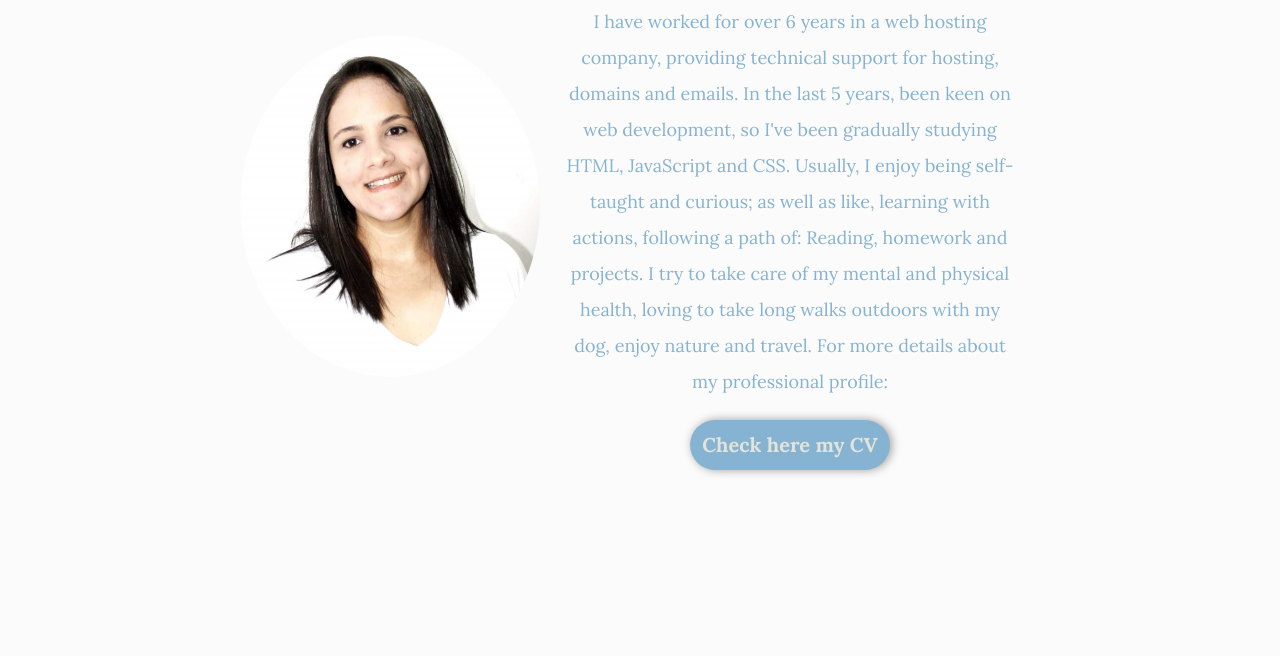
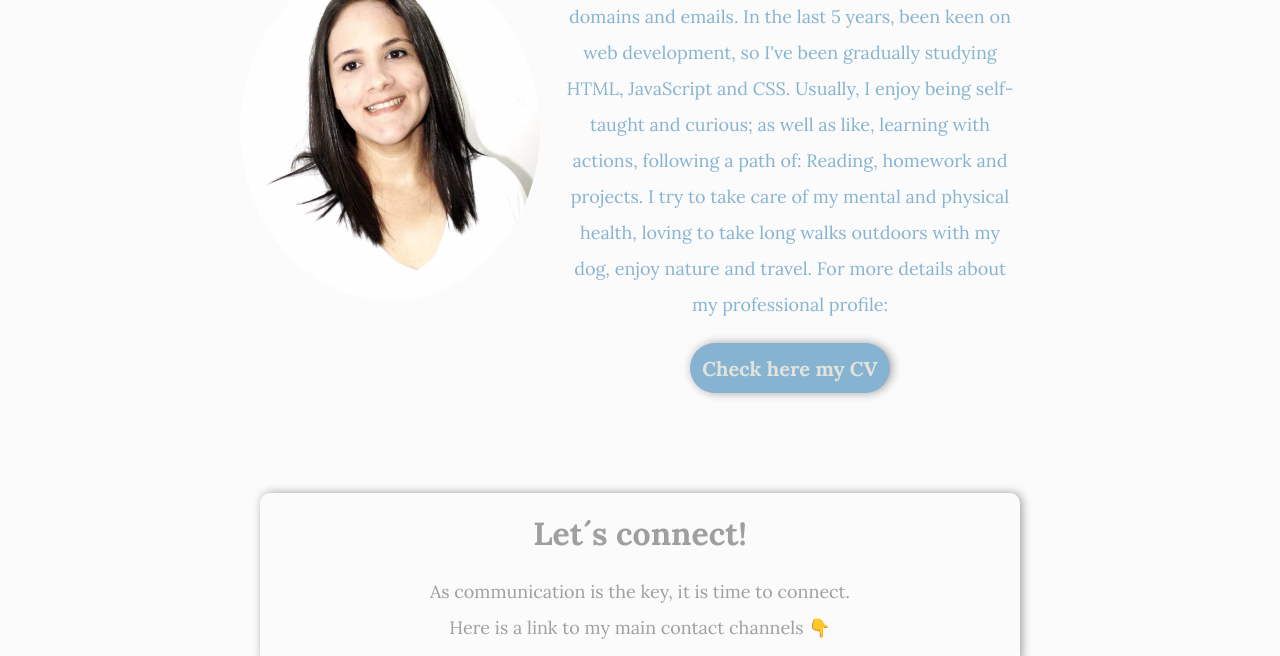
Before and after one commit to Adrianadla/mycv, a plain HTML site: page index.html in a window 1280 px wide. Shown: the part 254-910 px from the top of the page. Drawn offline with Linux system fonts and the light colour scheme.

Commit message:
first commit

```diff
--- a/css/styles.css
+++ b/css/styles.css
@@ -47,7 +47,7 @@ main {
 
     align-items: center;
     max-width: 1200px;
-    margin: auto;
+    margin: 5px;
 
 }
 
@@ -108,7 +108,6 @@ header{
 
   .slider:before {
     position: absolute;
-    content: "";
     height: 26px;
     width: 26px;
     left: 4px;
@@ -211,7 +210,7 @@ p{
 }
 
 #seccion1{
-    min-height:100vh;
+    min-height:50vh;
     display: flex;
     flex-direction: column;
     align-items: center;
@@ -276,7 +275,7 @@ article{
     display: flex;
     flex-direction: column;
     align-items: center;
-    margin-top: 150px;
+    margin-top: 100px;
     margin-left:20px;
     margin-right:20px;
     border-radius: 10px;
@@ -415,7 +414,7 @@ footer p{
         margin-left: 20px;
     }
     #seccion1{
-        min-height:100vh;
+        min-height:50vh;
         display: flex;
         flex-direction: row;
         align-items: center;
```
